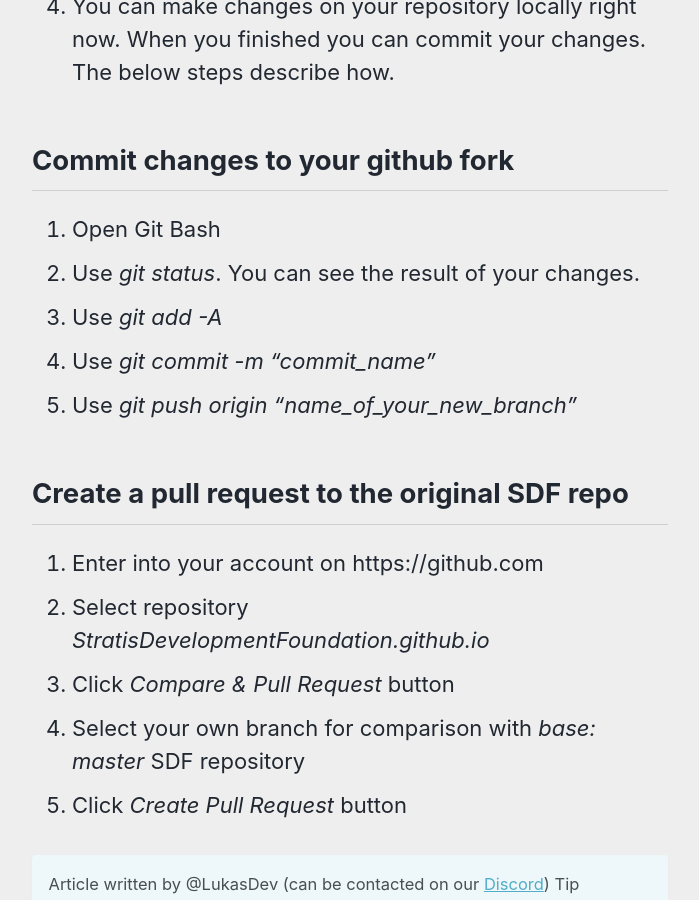
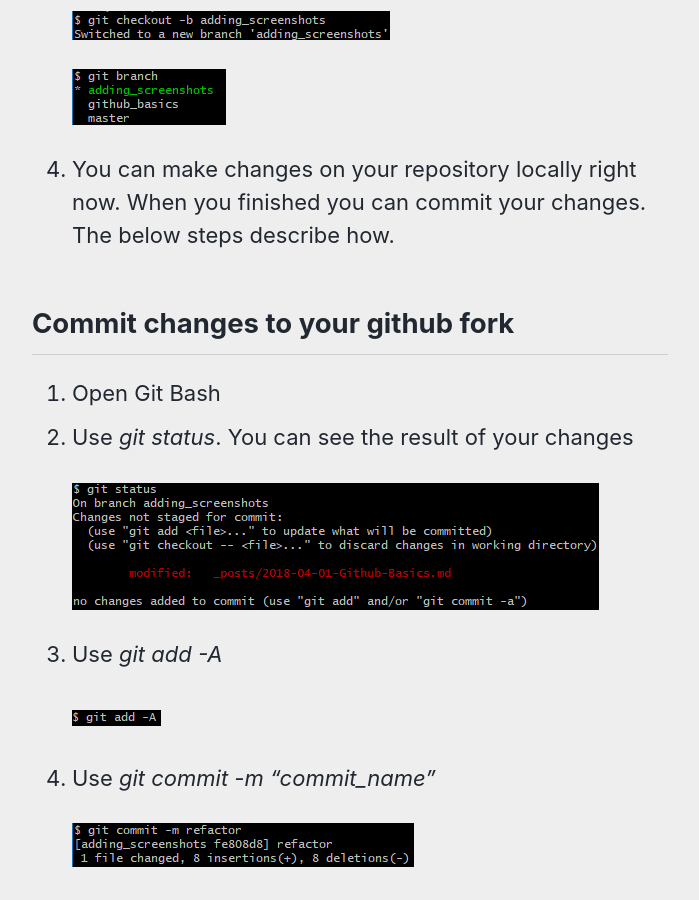
Before and after one commit to StratisDevelopmentFoundation/StratisDevelopmentFoundation.github.io, a Jekyll site: the page built from _posts/2018-04-01-Github-Basics.md, in a window 1280 px wide and 900 px high, scrolled down 3584 px. Shown: the whole window, without its empty margins (290-989 px from the left). Built offline with Jekyll 4.4.1, drawn with Linux system fonts in a browser that asks for light colours; nearby versions of some CDN libraries.

Commit message:
screenshots

```diff
--- a/_posts/2018-04-01-Github-Basics.md
+++ b/_posts/2018-04-01-Github-Basics.md
@@ -54,14 +54,25 @@ Before you start you must create your own local branch:
 1. Open Git Bash
 2. Move to folder ../StratisDevelopmentFoundation.github.io on your computer (use *cd .., cd, ls, pwd* command)
 3. Use *git checkout -b "name_of_your_new_branch"* (you can check your current branch with *git branch*)
+
+    ![alt text](/assets/images/git_checkout_b.png "git_checkout_b")
+
+    ![alt text](/assets/images/git_branch.png "git_branch")
+
 4. You can make changes on your repository locally right now. When you finished you can commit your changes.
    The below steps describe how.
 
 ## Commit changes to your github fork
 1. Open Git Bash
-2. Use *git status*. You can see the result of your changes.
+2. Use *git status*. You can see the result of your changes
+
+    ![alt text](/assets/images/git_status.png "git_status")
 3. Use *git add -A*
+
+    ![alt text](/assets/images/git_add_a.png "git_add_ad")
 4. Use *git commit -m "commit_name"*
+
+    ![alt text](/assets/images/git_commit.png "git_commit")
 5. Use *git push origin "name_of_your_new_branch"*
 
 ## Create a pull request to the original SDF repo
```
Also changed, not shown: assets/images/git_add_a.png (added), assets/images/git_branch.png (added), assets/images/git_checkout_b.png (added), assets/images/git_commit.png (added), assets/images/git_status.png (added).
